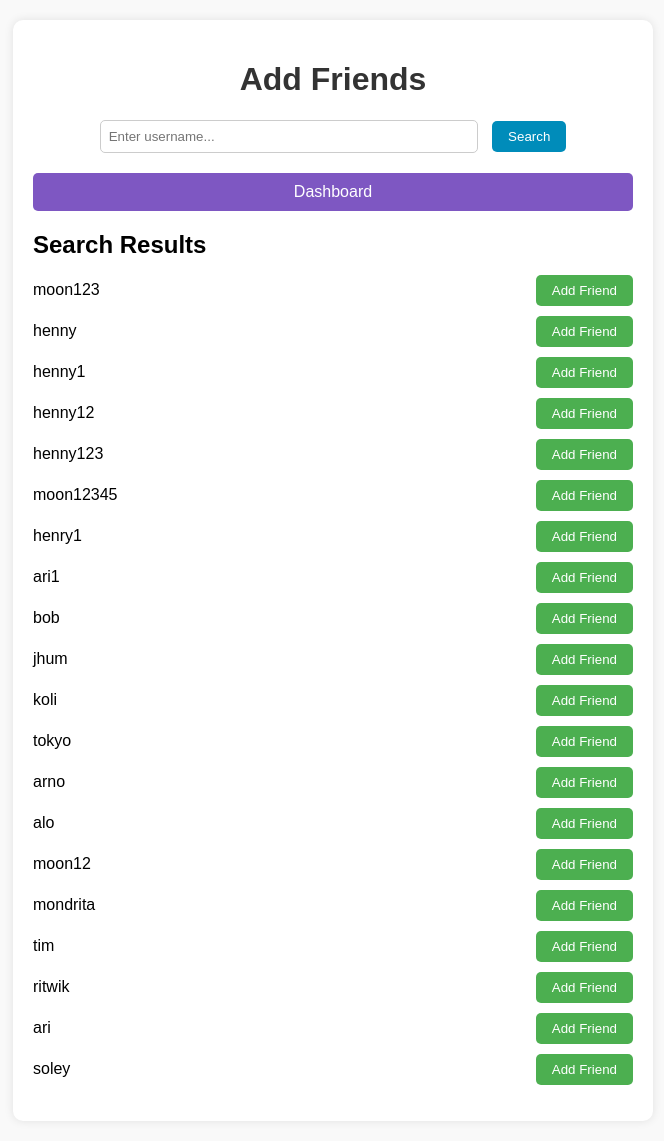
After one commit to mondrita/cineHall_finder, a Flask app: page /add_friend in a window 1280 px wide. The commit adds this page. Shown: the whole page, without its empty margins (307-971 px from the left). Run offline with Flask 3, Linux system fonts and the light colour scheme; a user stored in the database is signed in.

Commit message:
Updated dashboard for new buttons, added new html pages, Introduced add friend and view friend mechanism, which includes deltion

```diff
--- a/app/routes.py
+++ b/app/routes.py
@@ -1,6 +1,6 @@
 from app import app, db
 from flask import render_template, request, redirect, url_for,flash,session,jsonify
-from app.models import User, Movie_Data, Wishlist, UserPreferences, RatingReview, hall
+from app.models import User, Movie_Data, Wishlist, UserPreferences, RatingReview, hall, Friendship
 from sqlalchemy.sql import text,or_,func
 from math import ceil
 
@@ -374,3 +374,97 @@ def current_movies(username):
 
     # Pass the current movies to the template for rendering
     return render_template('current_movies.html', username=username, current_movies=current_movies)
+
+
+
+@app.route('/add_friend', methods=['GET'])
+def add_friend():
+    current_username = session.get('username')
+    if current_username:
+        search_query = request.args.get('search_query')
+        if search_query:
+            # Fetch users whose username contains the search query
+            current_user = User.query.filter_by(username=current_username).first()
+            added_friend_ids = [friend.id for friend in current_user.friends]
+            users = User.query.filter(User.username.ilike(f'%{search_query}%')).filter(User.username != current_username).filter(~User.id.in_(added_friend_ids)).all()
+        else:
+            # Fetch all users except the current user and already added friends
+            current_user = User.query.filter_by(username=current_username).first()
+            added_friend_ids = [friend.id for friend in current_user.friends]
+            users = User.query.filter(User.username != current_username).filter(~User.id.in_(added_friend_ids)).all()
+        return render_template('add_friend.html', users=users)
+    else:
+        # Redirect the user to the login page if username is not in session
+        return redirect(url_for('login'))
+
+
+
+
+@app.route('/add_friend/<int:friend_id>/add', methods=['POST'])
+def add_friend_to_db(friend_id):
+    current_username = session.get('username')
+    if current_username:
+        friend = User.query.get(friend_id)
+        if friend:
+            # Add the friend to the current user's friend list
+            current_user = User.query.filter_by(username=current_username).first()
+            current_user.friends.append(friend)
+            db.session.commit()
+            flash('Friend added successfully!', 'success')
+
+            # Update the list of users to exclude the newly added friend
+            added_friend_ids = [friend.id for friend in current_user.friends]
+            users = User.query.filter(User.username != current_username).filter(~User.id.in_(added_friend_ids)).all()
+        else:
+            flash('Friend not found!', 'error')
+            # Fetch all users except the current user if no search query provided
+            users = User.query.filter(User.username != current_username).all()
+    else:
+        flash('User not logged in!', 'error')
+        return redirect(url_for('login'))
+
+    return render_template('add_friend.html', users=users)
+
+
+@app.route('/view_friends')
+def view_friends():
+    current_username = session.get('username')
+    if current_username:
+        # Fetch the current user from the database
+        current_user = User.query.filter_by(username=current_username).first()
+        if current_user:
+            # Get the list of added friends for the current user
+            friends = current_user.friends
+            return render_template('view_friends.html', friends=friends)
+        else:
+            flash('User not found!', 'error')
+            return redirect(url_for('login'))
+    else:
+        flash('User not logged in!', 'error')
+        return redirect(url_for('login'))
+
+from flask import redirect, url_for
+
+@app.route('/remove_friend/<int:friend_id>', methods=['POST'])
+def remove_friend(friend_id):
+    current_username = session.get('username')
+    if current_username:
+        # Retrieve the current user
+        current_user = User.query.filter_by(username=current_username).first()
+        if current_user:
+            # Retrieve the friend to be removed
+            friend_to_remove = User.query.get(friend_id)
+            if friend_to_remove:
+                # Remove the friend from the user's friend list
+                current_user.friends.remove(friend_to_remove)
+                db.session.commit()
+                flash('Friend removed successfully!', 'success')
+            else:
+                flash('Friend not found!', 'error')
+        else:
+            flash('User not found!', 'error')
+    else:
+        flash('User not logged in!', 'error')
+
+    # Redirect back to the page displaying the friend list
+    return redirect(url_for('view_friends'))
--- /dev/null
+++ b/app/templates/add_friend.html
@@ -0,0 +1,143 @@
+<!DOCTYPE html>
+<html lang="en">
+<head>
+    <meta charset="UTF-8">
+    <meta name="viewport" content="width=device-width, initial-scale=1.0">
+    <title>Add Friends</title>
+    <style>
+        body {
+            font-family: Arial, sans-serif;
+            background-color: #f9f9f9;
+            margin: 0;
+            padding: 20px;
+        }
+
+        .container {
+            max-width: 600px;
+            margin: 0 auto;
+            background-color: #fff;
+            padding: 20px;
+            border-radius: 10px;
+            box-shadow: 0 0 10px rgba(0, 0, 0, 0.1);
+        }
+
+        h1 {
+            text-align: center;
+            color: #333;
+        }
+
+        .search-form {
+            text-align: center;
+            margin-bottom: 20px;
+        }
+
+        .search-input {
+            padding: 8px;
+            width: 60%;
+            border: 1px solid #ccc;
+            border-radius: 5px;
+            margin-right: 10px;
+        }
+
+        .search-button {
+            padding: 8px 16px;
+            background-color: #008CBA;
+            color: #fff;
+            border: none;
+            border-radius: 5px;
+            cursor: pointer;
+            transition: background-color 0.3s ease;
+        }
+
+        .search-button:hover {
+            background-color: #005F6B;
+        }
+
+        .search-results {
+            margin-top: 20px;
+        }
+
+        .search-results h2 {
+            margin-bottom: 10px;
+        }
+
+        .search-results ul {
+            list-style: none;
+            padding: 0;
+        }
+
+        .search-results li {
+            margin-bottom: 10px;
+            display: flex;
+            align-items: center;
+            justify-content: space-between; /* Align items to the right */
+        }
+
+        .add-button {
+            background-color: #4CAF50;
+            color: white;
+            padding: 8px 16px;
+            border: none;
+            border-radius: 5px;
+            cursor: pointer;
+            transition: background-color 0.3s ease;
+        }
+
+        .add-button:hover {
+            background-color: #45a049;
+        }
+
+        .back-button {
+            display: block;
+            margin-top: 20px;
+            text-align: center;
+            text-decoration: none;
+            background-color: #7e57c2; /* Purple color */
+            color: #fff;
+            padding: 10px 20px;
+            border-radius: 5px;
+            transition: background-color 0.3s ease;
+        }
+
+        .back-button:hover {
+            background-color: #5d4095; /* Darker purple color on hover */
+        }
+    </style>
+</head>
+<body>
+    <div class="container">
+        <h1>Add Friends</h1>
+
+        <!-- Search form -->
+        <form class="search-form" action="/add_friend" method="GET">
+            <input class="search-input" type="text" name="search_query" placeholder="Enter username...">
+            <button class="search-button" type="submit">Search</button>
+        </form>
+        <!-- Button to go back to dashboard -->
+        <a href="{{ url_for('dashboard', username=session.get('username')) }}" class="back-button">Dashboard</a>
+
+        <!-- Display search results -->
+        <div class="search-results">
+            {% if users %}
+                <h2>Search Results</h2>
+                <ul>
+                    {% for user in users %}
+                        <li>
+                            <div>{{ user.username }}</div>
+                            <form action="/add_friend/{{ user.id }}/add" method="POST">
+                                <button class="add-button" type="submit">Add Friend</button>
+                            </form>
+                        </li>
+                    {% endfor %}
+                </ul>
+            {% else %}
+                <p>No users found.</p>
+            {% endif %}
+        </div>
+
+
+
+
+    </div>
+</body>
+</html>
--- a/app/templates/dashboard.html
+++ b/app/templates/dashboard.html
@@ -121,6 +121,12 @@
             <p><strong>Email:</strong> {{ user.email }}</p>
         </div>
 
+        <div class="add-friend">
+            <h2>Friends</h2>
+            <a href="{{ url_for('add_friend') }}" class="menu-button">Add Friend</a>
+            <a href="{{ url_for('view_friends') }}" class="menu-button">View Friend</a>
+        </div>
+
         <!-- Upcoming movies -->
         <div class="upcoming_movies">
             <h2>🎬 Upcoming Movies (2024) 🎬</h2>
```
Also changed, not shown: app/models.py (+19 -0 lines), app/templates/view_friends.html (added, +108 -0 lines), instance/theatre.db.
